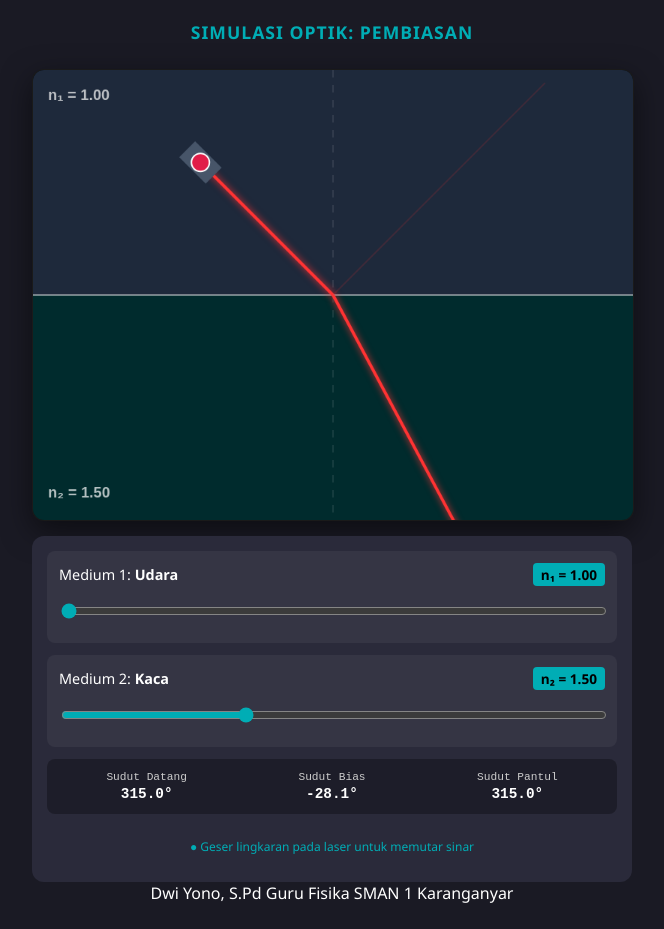
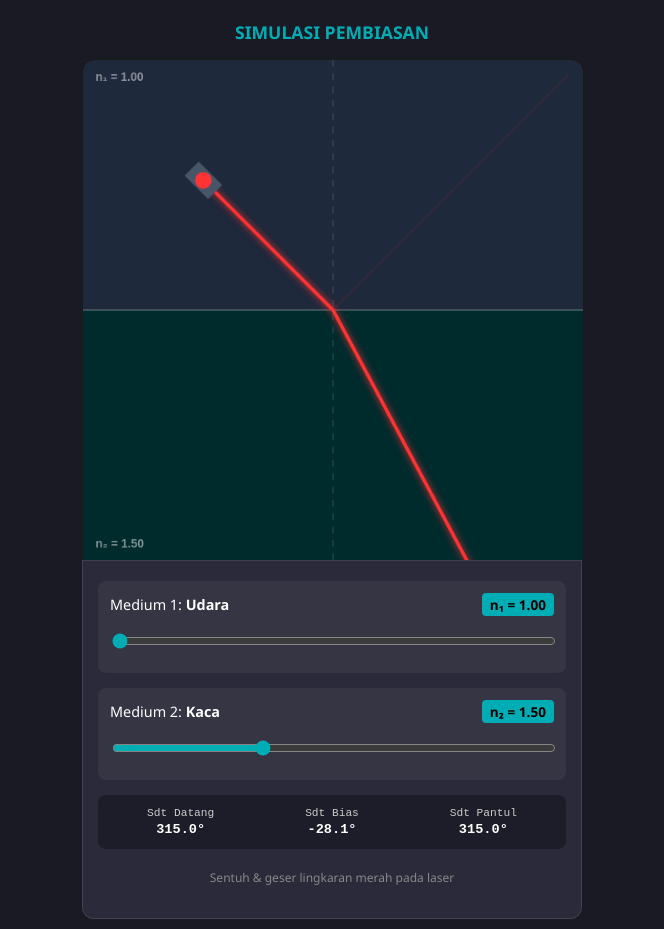
Before and after one commit to dwieyana-jpg/GELOMBANG-CAHAYA, a plain HTML site: page refraksi.html in a window 1280 px wide. Shown: the whole page, without its empty margins (308-972 px from the left). Drawn offline with Linux system fonts and the light colour scheme.

Commit message:
Update refraksi.html

```diff
--- a/refraksi.html
+++ b/refraksi.html
@@ -3,7 +3,7 @@
 <head>
     <meta charset="UTF-8">
     <meta name="viewport" content="width=device-width, initial-scale=1.0, maximum-scale=1.0, user-scalable=no">
-    <title>Simulasi Pembiasan Cahaya Pro</title>
+    <title>Simulasi Optik Pembiasan</title>
     <style>
         :root {
             --bg-color: #1a1a24;
@@ -25,45 +25,47 @@
 
         .main-wrapper {
             width: 100%;
-            max-width: 600px;
+            max-width: 500px; /* Lebar standar HP yang nyaman */
             display: flex;
             flex-direction: column;
-            gap: 15px;
         }
 
         h1 {
             font-size: 1.1rem;
             text-align: center;
-            margin: 10px 0;
+            margin: 10px 0 15px 0;
             color: var(--accent-color);
             text-transform: uppercase;
-            letter-spacing: 1px;
         }
 
+        /* AREA CANVAS */
         .canvas-container {
             width: 100%;
             touch-action: none;
             background: #000;
-            border-radius: 12px;
+            border-radius: 12px 12px 0 0; /* Melengkung di atas saja */
             overflow: hidden;
-            box-shadow: 0 10px 30px rgba(0,0,0,0.5);
             border: 1px solid rgba(255,255,255,0.1);
+            border-bottom: none;
         }
 
         canvas {
             display: block;
             width: 100%;
             height: auto;
-            aspect-ratio: 4 / 3;
+            aspect-ratio: 1 / 1; /* Diubah ke 1:1 agar lebih kotak dan pas di HP */
         }
 
+        /* AREA KONTROL */
         .control-section {
             background: var(--panel-color);
-            padding: 15px;
-            border-radius: 12px;
+            padding: 20px 15px;
+            border-radius: 0 0 12px 12px; /* Melengkung di bawah saja */
             display: flex;
             flex-direction: column;
-            gap: 12px;
+            gap: 15px;
+            border: 1px solid rgba(255,255,255,0.1);
+            box-sizing: border-box;
         }
 
         .control-group {
@@ -93,6 +95,7 @@
             width: 100%;
             height: 30px;
             accent-color: var(--accent-color);
+            cursor: pointer;
         }
 
         .data-grid {
@@ -113,26 +116,26 @@
 
         .data-item b {
             display: block;
-            font-size: 0.9rem;
+            font-size: 0.85rem;
             color: #fff;
             margin-top: 3px;
         }
 
         .help-text {
             font-size: 0.75rem;
-            color: #00adb5;
+            color: #888;
             text-align: center;
-            font-weight: 500;
+            margin-top: 5px;
         }
     </style>
 </head>
 <body>
 
     <div class="main-wrapper">
-        <h1>Simulasi Optik: Pembiasan</h1>
+        <h1>Simulasi Pembiasan</h1>
 
         <div class="canvas-container">
-            <canvas id="simCanvas" width="800" height="600"></canvas>
+            <canvas id="simCanvas" width="600" height="600"></canvas>
         </div>
 
         <div class="control-section">
@@ -153,12 +156,12 @@
             </div>
 
             <div class="data-grid">
-                <div class="data-item">Sudut Datang<b id="data-theta1">0.0°</b></div>
-                <div class="data-item">Sudut Bias<b id="data-theta2">0.0°</b></div>
-                <div class="data-item">Sudut Pantul<b id="data-reflect">0.0°</b></div>
+                <div class="data-item">Sdt Datang<b id="data-theta1">0.0°</b></div>
+                <div class="data-item">Sdt Bias<b id="data-theta2">0.0°</b></div>
+                <div class="data-item">Sdt Pantul<b id="data-reflect">0.0°</b></div>
             </div>
 
-            <p class="help-text">● Geser lingkaran pada laser untuk memutar sinar</p>
+            <p class="help-text">Sentuh & geser lingkaran merah pada laser</p>
         </div>
     </div>
 
@@ -177,7 +180,7 @@
 
         const centerX = canvas.width / 2;
         const centerY = canvas.height / 2;
-        let laserRadius = 250;
+        let laserRadius = 220;
         let laserAngle = Math.PI + Math.PI / 4;
         let isDragging = false;
 
@@ -186,7 +189,7 @@
             if (n <= 1.33) return "Air";
             if (n <= 1.50) return "Kaca";
             if (n <= 2.42) return "Intan";
-            return "Custom";
+            return "Lensa";
         }
 
         function getPos(e) {
@@ -203,7 +206,7 @@
             const pos = getPos(e);
             const lx = centerX + laserRadius * Math.cos(laserAngle);
             const ly = centerY + laserRadius * Math.sin(laserAngle);
-            if (Math.hypot(pos.x - lx, pos.y - ly) < 50) isDragging = true;
+            if (Math.hypot(pos.x - lx, pos.y - ly) < 60) isDragging = true;
         }
 
         function handleMove(e) {
@@ -235,31 +238,21 @@
 
             ctx.clearRect(0, 0, canvas.width, canvas.height);
 
-            // Mediums
-            ctx.fillStyle = "#1e293b";
-            ctx.fillRect(0, 0, canvas.width, centerY);
-            ctx.fillStyle = `rgba(0, 173, 181, ${Math.min(0.1 + (n2 - 1) * 0.3, 0.45)})`;
+            // Backgrounds
+            ctx.fillStyle = "#1e293b"; ctx.fillRect(0, 0, canvas.width, centerY);
+            ctx.fillStyle = `rgba(0, 173, 181, ${Math.min(0.1 + (n2 - 1) * 0.3, 0.4)})`;
             ctx.fillRect(0, centerY, canvas.width, centerY);
 
-            // Labels on Canvas
-            ctx.fillStyle = "rgba(255,255,255,0.7)";
-            ctx.font = "bold 20px Arial";
-            ctx.fillText(`n₁ = ${n1.toFixed(2)}`, 20, 40);
-            ctx.fillText(`n₂ = ${n2.toFixed(2)}`, 20, canvas.height - 30);
-
-            // Normal line
-            ctx.setLineDash([10, 10]); ctx.strokeStyle = "rgba(255,255,255,0.2)";
+            // Interface & Normal
+            ctx.strokeStyle = "rgba(255,255,255,0.4)"; ctx.lineWidth = 1;
+            ctx.beginPath(); ctx.moveTo(0, centerY); ctx.lineTo(canvas.width, centerY); ctx.stroke();
+            ctx.setLineDash([8, 8]); ctx.strokeStyle = "rgba(255,255,255,0.2)";
             ctx.beginPath(); ctx.moveTo(centerX, 0); ctx.lineTo(centerX, canvas.height); ctx.stroke();
             ctx.setLineDash([]);
-
-            // Interface line
-            ctx.strokeStyle = "#ffffff"; ctx.lineWidth = 1;
-            ctx.beginPath(); ctx.moveTo(0, centerY); ctx.lineTo(canvas.width, centerY); ctx.stroke();
 
             // Physics
             let theta1 = Math.abs(laserAngle - (-Math.PI / 2));
             if (laserAngle > -Math.PI / 2) theta1 = Math.abs(laserAngle + Math.PI / 2);
-
             const sinTheta2 = (n1 * Math.sin(theta1)) / n2;
             let tir = sinTheta2 > 1.0;
             let theta2 = tir ? 0 : Math.asin(sinTheta2);
@@ -272,23 +265,21 @@
             const lx = centerX + laserRadius * Math.cos(laserAngle);
             const ly = centerY + laserRadius * Math.sin(laserAngle);
 
-            // 1. SINAR DATANG (Utama - Tebal)
-            ctx.lineWidth = 4; ctx.shadowBlur = 10; ctx.shadowColor = "#ff3333"; ctx.strokeStyle = "#ff3333";
+            // Sinar Datang
+            ctx.lineWidth = 4; ctx.shadowBlur = 8; ctx.shadowColor = "#ff3333"; ctx.strokeStyle = "#ff3333";
             ctx.beginPath(); ctx.moveTo(lx, ly); ctx.lineTo(centerX, centerY); ctx.stroke();
 
-            // 2. SINAR PANTUL (Tipis & Transparan)
-            // Intensitas sangat rendah kecuali jika TIR (Total Internal Reflection)
-            let reflectAlpha = tir ? 0.8 : 0.15;
-            ctx.shadowBlur = tir ? 10 : 0;
-            ctx.lineWidth = 2; // Tipis saja
-            ctx.strokeStyle = `rgba(255, 51, 51, ${reflectAlpha})`;
+            // Sinar Pantul (Sangat Tipis)
+            let refAlpha = tir ? 0.7 : 0.15;
+            ctx.lineWidth = 1.5; ctx.shadowBlur = tir ? 8 : 0;
+            ctx.strokeStyle = `rgba(255, 51, 51, ${refAlpha})`;
             const rAng = fromLeft ? -Math.PI/2 + theta1 : -Math.PI/2 - theta1;
             ctx.beginPath(); ctx.moveTo(centerX, centerY);
             ctx.lineTo(centerX + 400 * Math.cos(rAng), centerY + 400 * Math.sin(rAng)); ctx.stroke();
 
-            // 3. SINAR BIAS (Utama - Tebal)
+            // Sinar Bias
             if (!tir) {
-                ctx.lineWidth = 4; ctx.shadowBlur = 10; ctx.strokeStyle = "#ff3333";
+                ctx.lineWidth = 4; ctx.shadowBlur = 8; ctx.strokeStyle = "#ff3333";
                 const reAng = fromLeft ? Math.PI/2 - theta2 : Math.PI/2 + theta2;
                 ctx.beginPath(); ctx.moveTo(centerX, centerY);
                 ctx.lineTo(centerX + 500 * Math.cos(reAng), centerY + 500 * Math.sin(reAng)); ctx.stroke();
@@ -298,16 +289,20 @@
             ctx.shadowBlur = 0;
             ctx.save();
             ctx.translate(lx, ly); ctx.rotate(laserAngle + Math.PI);
-            ctx.fillStyle = "#475569"; ctx.fillRect(-25, -15, 50, 30);
-            ctx.fillStyle = isDragging ? "#00adb5" : "#e11d48";
-            ctx.beginPath(); ctx.arc(0, 0, 12, 0, 7); ctx.fill();
-            ctx.strokeStyle = "#fff"; ctx.lineWidth = 2; ctx.stroke();
+            ctx.fillStyle = "#475569"; ctx.fillRect(-20, -12, 40, 24);
+            ctx.fillStyle = isDragging ? "#00adb5" : "#ff3333";
+            ctx.beginPath(); ctx.arc(0, 0, 10, 0, 7); ctx.fill();
             ctx.restore();
+
+            // Indikator n1 & n2 di canvas
+            ctx.fillStyle = "rgba(255,255,255,0.5)";
+            ctx.font = "bold 14px Arial";
+            ctx.fillText(`n₁ = ${n1.toFixed(2)}`, 15, 25);
+            ctx.fillText(`n₂ = ${n2.toFixed(2)}`, 15, canvas.height - 15);
         }
 
         [n1Slider, n2Slider].forEach(s => s.addEventListener('input', draw));
         draw();
     </script>
 </body>
-Dwi Yono, S.Pd Guru Fisika SMAN 1 Karanganyar
 </html>
```
